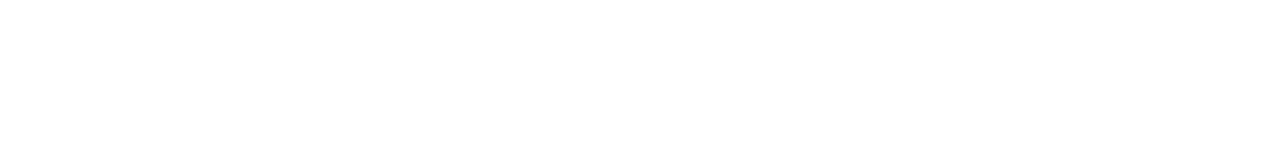
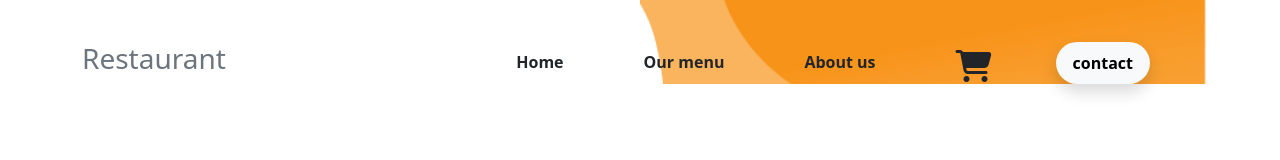
Before and after one commit to guillainbisimwa/restaurant, a website built with webpack: page dist/index.html in a window 1280 px wide. Built offline with nearby package versions, Linux system fonts and the light colour scheme.

Commit message:
Fix selectors issues

```diff
--- a/src/index.js
+++ b/src/index.js
@@ -1 +1,7 @@
-console.log('Ruth');
+const header = require('./scripts/header');
+const {  brand, home, menu, about, shopping, contact } = require('./scripts/navMenu');
+
+require('./style.css');
+
+const content = document.querySelector('#content');
+content.appendChild(header);
--- a/src/scripts/header.js
+++ b/src/scripts/header.js
@@ -10,20 +10,41 @@ const navBar = () => {
   nav.className = 'd-flex justify-content-between my-4 pt-5';
 
   const listMenu = document.createElement('ul');
+
+  const home_li = document.createElement('li');
+  home_li.className = 'nav-item ms-5';
+  home_li.appendChild(home);
+
+  const menu_li = document.createElement('li');
+  menu_li.className = 'nav-item ms-5';
+  menu_li.appendChild(menu);
+
+  const about_li = document.createElement('li');
+  about_li.className = 'nav-item ms-5';
+  about_li.appendChild(about);
+
+  const shopping_li = document.createElement('li');
+  shopping_li.className = 'nav-item ms-5';
+  shopping_li.appendChild(shopping);
+
+  const contact_li = document.createElement('li');
+  contact_li.className = 'nav-item ms-5 me-5';
+  contact_li.appendChild(contact);
+
   listMenu.className = 'nav fw-bold';
-  listMenu.appendChild(home);
-  listMenu.appendChild(menu);
-  listMenu.appendChild(about);
-  listMenu.appendChild(shopping);
-  listMenu.appendChild(contact);
+  listMenu.appendChild(home_li);
+  listMenu.appendChild(menu_li);
+  listMenu.appendChild(about_li);
+  listMenu.appendChild(shopping_li);
+  listMenu.appendChild(contact_li);
 
+  nav.appendChild(brand);
   nav.appendChild(listMenu);
 
-  header.appendChild(brand);
   header.appendChild(nav);
 
   container.appendChild(header);
-  return header;
+  return container;
 };
 
 module.exports = navBar();
--- a/src/scripts/navMenu.js
+++ b/src/scripts/navMenu.js
@@ -4,23 +4,23 @@ const navMenu = () => {
     brand.textContent = 'Restaurant';
 
     const home = document.createElement('a');
-    home.className('nav-link text-dark');
-    home.textContent('Home');
+    home.className = 'nav-link text-dark';
+    home.textContent = 'Home';
 
     const menu = document.createElement('a');
-    menu.className('nav-link text-dark');
-    menu.textContent('Our menu');
+    menu.className = 'nav-link text-dark';
+    menu.textContent = 'Our menu';
 
     const about = document.createElement('a');
-    about.className('nav-link text-dark');
-    about.textContent('About us');
+    about.className = 'nav-link text-dark';
+    about.textContent = 'About us';
 
     const shopping = document.createElement('li');
-    shopping.className('fas fa-shopping-cart pt-2 mx-3 fs-2');
+    shopping.className = 'fas fa-shopping-cart pt-2 mx-3 fs-2';
 
     const contact = document.createElement('a');
-    contact.className('nav-link btn btn btn-light btn-main fw-bold shadow');
-    contact.textContent('contact');
+    contact.className = 'nav-link btn btn btn-light btn-main fw-bold shadow';
+    contact.textContent = 'contact';
 
     return { brand, home, menu, about, shopping, contact };
   };
--- a/src/style.css
+++ b/src/style.css
@@ -1,6 +1,5 @@
-* {
-  margin: 0;
-  box-sizing: border-box;
+body {
+  margin-top: -30px;
 }
 
 .bg-main {
@@ -29,10 +28,6 @@
   background-size: 50%;
 }
 
-body {
-  margin-top: -30px;
-}
-
 .bg-bl {
   background: url(../src/img/8-min.png) no-repeat bottom left;
   background-size: 14%;
```
